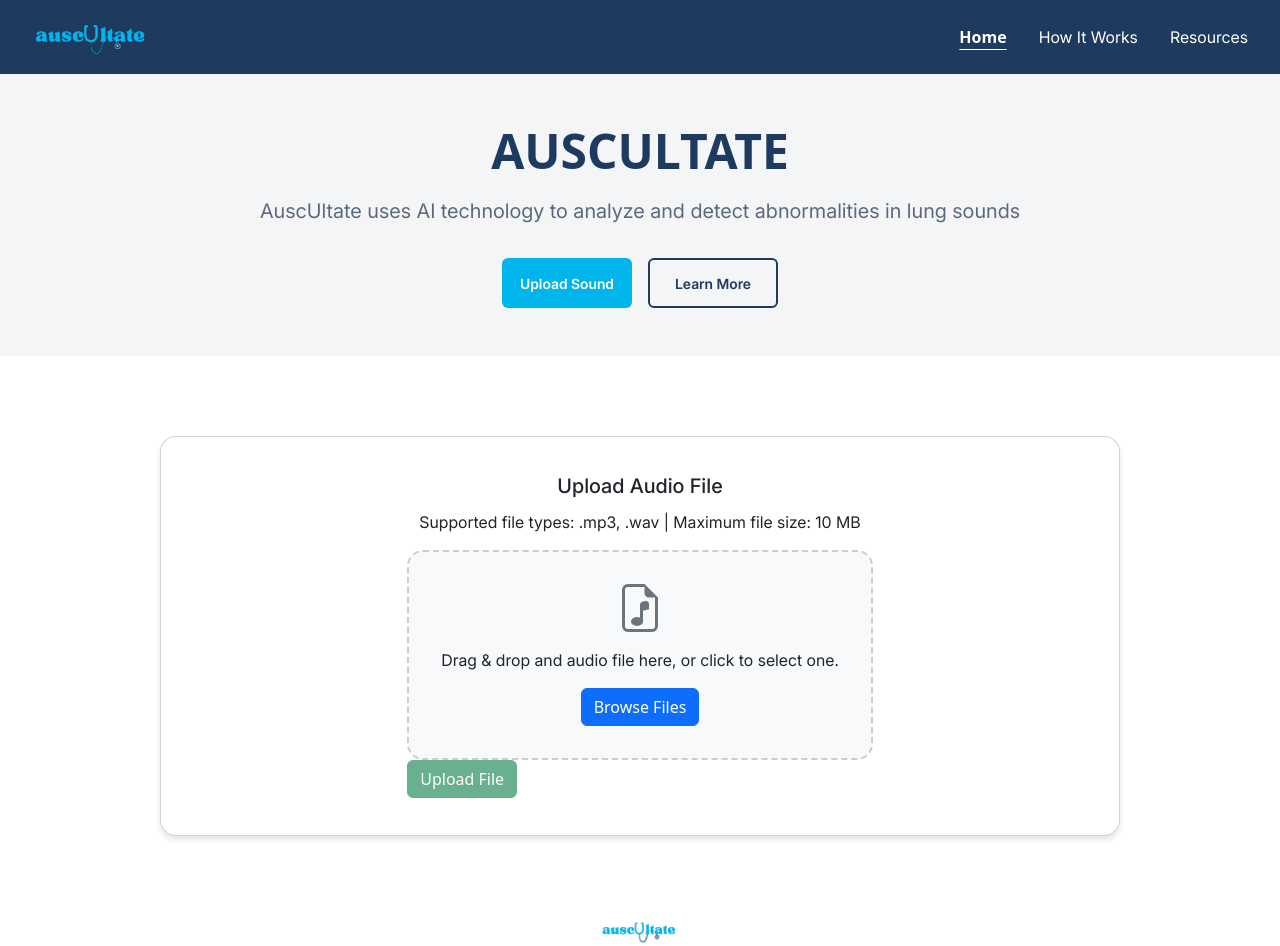
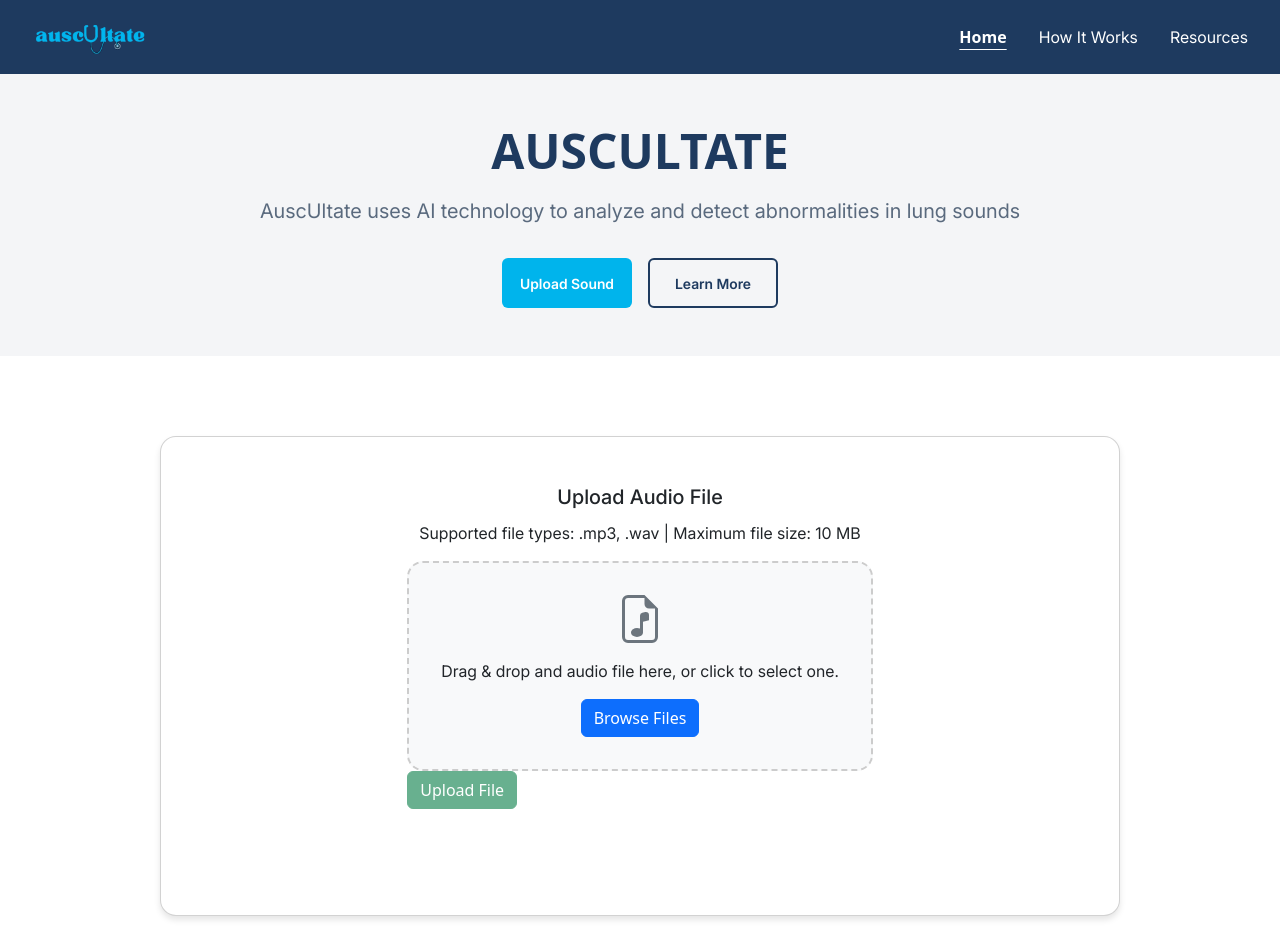
Before and after one commit to rickardo-roxas/auscultate, a React (Vite) app in the folder client/: page / in a window 1280 px wide. Shown: the top 946 px of the page. Built offline with nearby package versions, Linux system fonts and the light colour scheme; no server answers.

Commit message:
Fixed styles

```diff
--- a/client/src/components/features/FileUpload/FileUpload.module.css
+++ b/client/src/components/features/FileUpload/FileUpload.module.css
@@ -1,6 +1,6 @@
 .card {
     margin: 5rem 10rem;
-    height: 25rem;
+    height:30rem;
     display: flex;
     align-items: center;
     justify-content: center;
```
